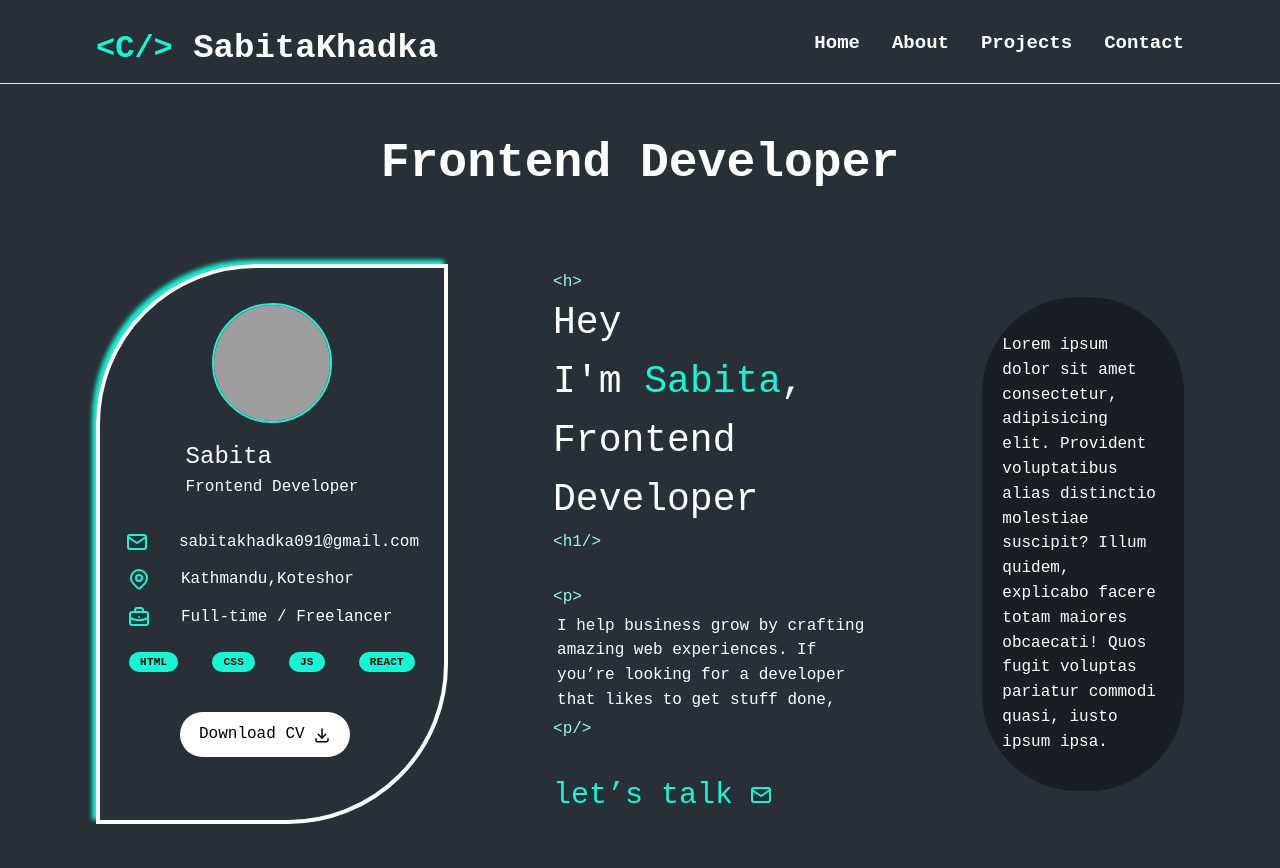
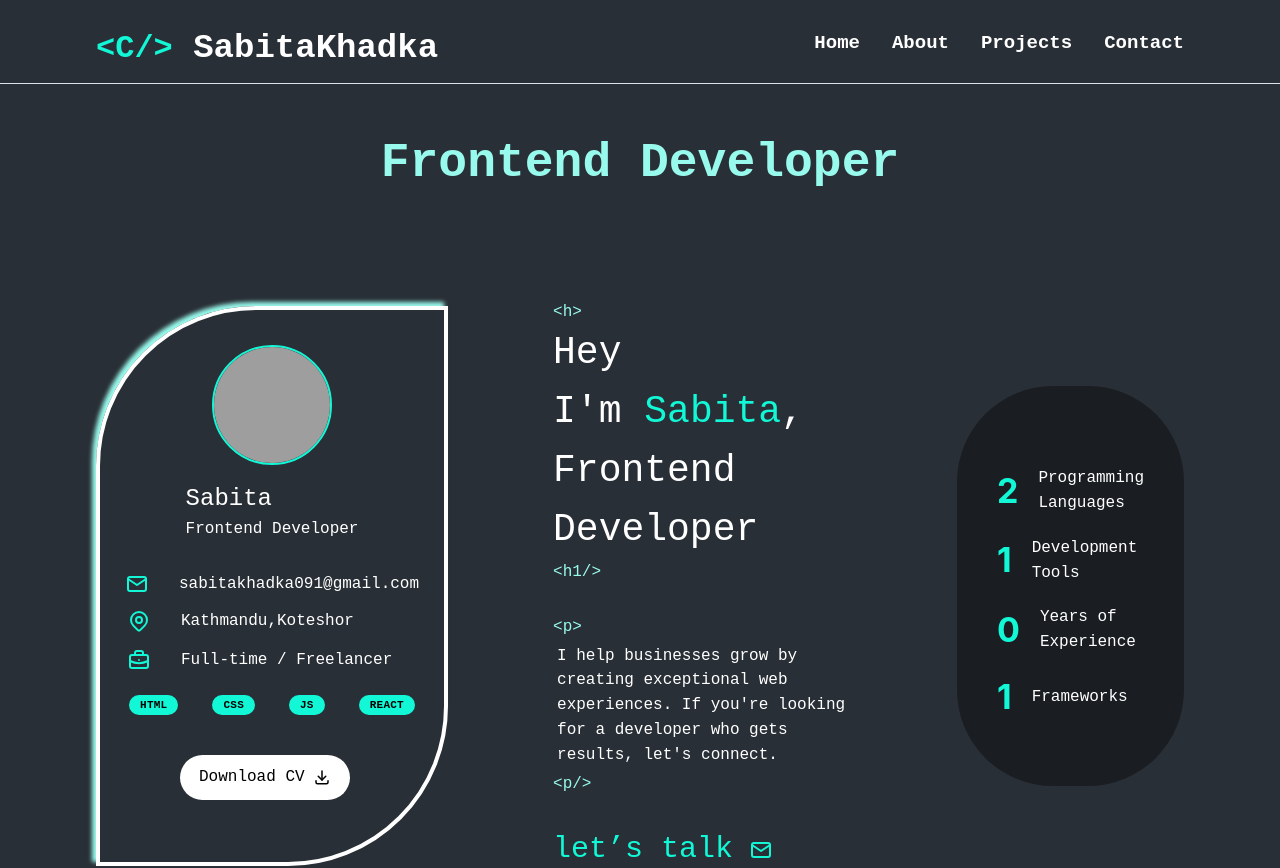
Before and after one commit to iamsabitak/Sabitas-Portfolio, a React (Vite) app: page / in a window 1280 px wide. Shown: the top 868 px of the page. Built offline with nearby package versions, Linux system fonts and the light colour scheme; grey boxes are pictures that could not be loaded.

Commit message:
feat: Add feature section with statistics

```diff
--- a/src/components/Home.tsx
+++ b/src/components/Home.tsx
@@ -28,12 +28,12 @@ const Home = () => {
       style={{ fontFamily: "monospace" }}
     >
       <Center>
-        <Title style={{ fontFamily: "monospace" }} c={"12F7D6"} fz={48}>
+        <Title style={{ fontFamily: "monospace" }} c={"#98FAEC"} fz={48}>
           Frontend Developer
         </Title>
       </Center>
 
-      <Flex justify={"center"} gap={70} align={"center"} mt={40}>
+      <Flex justify={"center"} gap={70} align={"center"} mt={70}>
         <Flex
           pt={35}
           direction={"column"}
@@ -43,7 +43,7 @@ const Home = () => {
             border: "4px solid #FFFFFF",
             borderTopLeftRadius: "10rem",
             borderBottomRightRadius: "10rem",
-            boxShadow: "-4px -4px 4px #12F7D6",
+            boxShadow: "-4px -4px 4px #98FAEC",
           }}
           p={"lg"}
         >
@@ -52,7 +52,6 @@ const Home = () => {
             alt="it's me"
             w={120}
             h={120}
-            // style={{ boxShadow: "0 4px 38px 0 rgba(0, 0, 0, 0.25)" }}
             style={{ border: "2px solid #12F7D6" }}
           />
           <Box>
@@ -117,8 +116,8 @@ const Home = () => {
           <Box p={15}>
             <Text c={"#98FAEC"}> {"<p>"}</Text>
             <Text fz={16} p={4}>
-              I help business grow by crafting amazing web experiences. If
-              you’re looking for a developer that likes to get stuff done,
+              I help businesses grow by creating exceptional web experiences. If
+              you're looking for a developer who gets results, let's connect.
             </Text>
 
             <Text c={"#98FAEC"}>{"<p/>"} </Text>
@@ -134,19 +133,28 @@ const Home = () => {
           direction={"column"}
           bg={"#1A1E23"}
           w={250}
+          h={400}
           style={{
-            // border: "2px solid #12F7D6",
             borderRadius: "6rem",
           }}
-          p={"lg"}
+          p={40}
         >
-          <p>
-            {" "}
-            Lorem ipsum dolor sit amet consectetur, adipisicing elit. Provident
-            voluptatibus alias distinctio molestiae suscipit? Illum quidem,
-            explicabo facere totam maiores obcaecati! Quos fugit voluptas
-            pariatur commodi quasi, iusto ipsum ipsa.
-          </p>
+          <Flex pt={40} gap={20} align={"center"}>
+            <Title c={"#12F7D6"}>2</Title>
+            <Text>Programming Languages</Text>
+          </Flex>
+          <Flex pt={20} gap={20} align={"center"}>
+            <Title c={"#12F7D6"}>1</Title>
+            <Text>Development Tools</Text>
+          </Flex>{" "}
+          <Flex pt={20} gap={20} align={"center"}>
+            <Title c={"#12F7D6"}>0</Title>
+            <Text>Years of Experience</Text>
+          </Flex>
+          <Flex pt={20} gap={20} align={"center"}>
+            <Title c={"#12F7D6"}>1</Title>
+            <Text>Frameworks</Text>
+          </Flex>
         </Flex>
       </Flex>
     </Flex>
```
